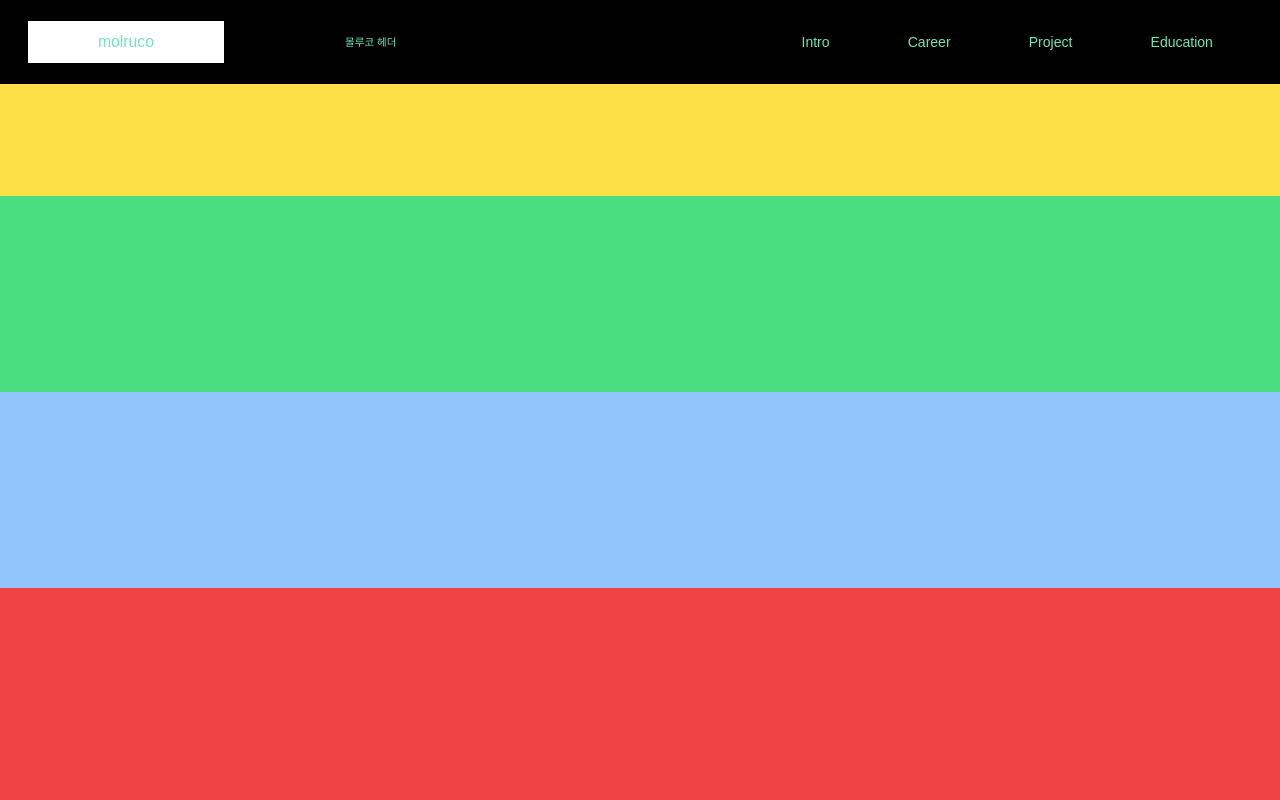
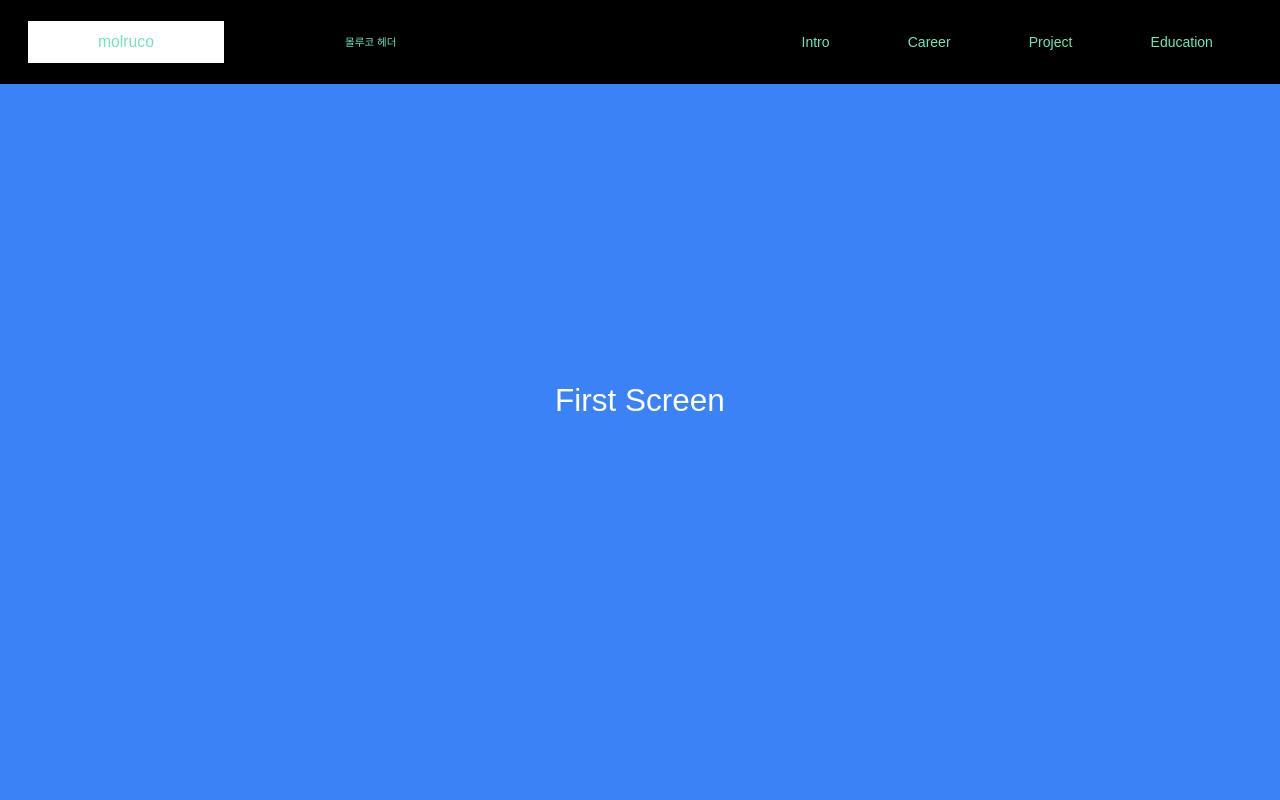
Before and after one commit to codemodel6/kkaedaleumXXX, a Next.js app: page / in a window 1280 px wide. Shown: the top 800 px of the page. Built offline with nearby package versions, Linux system fonts and the light colour scheme; a web font is replaced by a local one.

Commit message:
feat : 스크롤 오류 해결

```diff
--- a/src/app/page.tsx
+++ b/src/app/page.tsx
@@ -1,26 +1,27 @@
 export default function Home() {
   return (
-    <div className="flex-col bg-red-500 w-full" style={{ height: "2000px" }}>
-      <div className="bg-yellow-300 w-full h-56"></div>
-      <div className="bg-green-400 w-full h-56"></div>
-      <div className="bg-blue-300 w-full h-56"></div>
+    // <div className="flex-col bg-red-500 w-full" style={{ height: "2000px" }}>
+    //   <div className="bg-yellow-300 w-full h-56"></div>
+    //   <div className="bg-green-400 w-full h-56"></div>
+    //   <div className="bg-blue-300 w-full h-56"></div>
+    // </div>
+    <div
+      // className="snap-y snap-mandatory overflow-y-scroll"
+      className="snap-y snap-mandatory"
+      style={{ height: "calc(100vh - 6rem)" }}
+    >
+      <section className="h-screen snap-start bg-blue-500 flex items-center justify-center">
+        <h1 className="text-white text-4xl">First Screen</h1>
+      </section>
+      <section className="h-screen snap-start bg-green-500 flex items-center justify-center">
+        <h1 className="text-white text-4xl">Second Screen</h1>
+      </section>
+      <section className="h-screen snap-start bg-red-500 flex items-center justify-center">
+        <h1 className="text-white text-4xl">Third Screen</h1>
+      </section>
+      <section className="h-screen snap-start bg-yellow-500 flex items-center justify-center">
+        <h1 className="text-white text-4xl">Fourth Screen</h1>
+      </section>
     </div>
-    //   <div
-    //   className="snap-y snap-mandatory overflow-scroll"
-    //   style={{ height: "calc(100vh - 6rem)" }}
-    // >
-    //   <section className="h-screen snap-start bg-blue-500 flex items-center justify-center">
-    //     <h1 className="text-white text-4xl">First Screen</h1>
-    //   </section>
-    //   <section className="h-screen snap-start bg-green-500 flex items-center justify-center">
-    //     <h1 className="text-white text-4xl">Second Screen</h1>
-    //   </section>
-    //   <section className="h-screen snap-start bg-red-500 flex items-center justify-center">
-    //     <h1 className="text-white text-4xl">Third Screen</h1>
-    //   </section>
-    //   <section className="h-screen snap-start bg-yellow-500 flex items-center justify-center">
-    //     <h1 className="text-white text-4xl">Fourth Screen</h1>
-    //   </section>
-    // </div>
   );
 }
```
